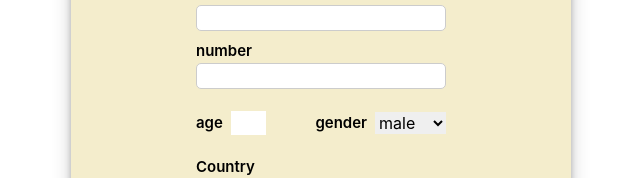
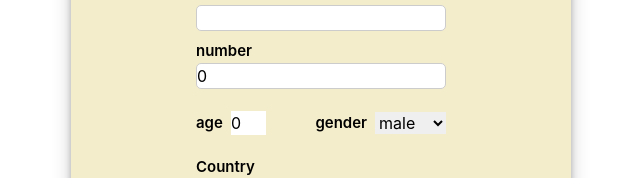
Before and after one commit to Ameer2000Mzori/Form-Formik-Yup-Mern, a React (Create React App) app in the folder frontend/: page / in a window 1280 px wide. Shown: the part 262-440 px from the top of the page, without its empty margins (319-959 px from the left). Built offline with nearby package versions, Linux system fonts and the light colour scheme.

Commit message:
added validationschema for all inputs

```diff
--- a/frontend/src/component/Form.jsx
+++ b/frontend/src/component/Form.jsx
@@ -12,10 +12,29 @@ import {
 } from './hooks/StyledComponents.jsx'
 
 const validationSchema = Yup.object().shape({
-  newtodo: Yup.string()
+  firstname: Yup.string()
     .min(2, 'Too Short!')
     .max(50, 'Too Long!')
     .required('Required'),
+  lastname: Yup.string()
+    .min(2, 'Too Short!')
+    .max(50, 'Too Long!')
+    .required('Required'),
+  email: Yup.string()
+    .min(2, 'Too Short!')
+    .max(50, 'Too Long!')
+    .required('Required'),
+  phonenumber: Yup.number()
+    .min(2, 'Too Short!')
+    .max(50, 'Too Long!')
+    .required('Required'),
+  age: Yup.number()
+    .min(0, 'Too Short!')
+    .max(100, 'Too Long!')
+    .required('Required'),
+  gender: Yup.string().required('Required'),
+  country: Yup.string().required('Required'),
+  city: Yup.string().required('Required'),
 })
 
 const Form = () => {
@@ -24,8 +43,8 @@ const Form = () => {
       firstname: '',
       lastname: '',
       email: '',
-      phonenumber: '',
-      age: '',
+      phonenumber: 0,
+      age: 0,
       gender: '',
       country: '',
       city: '',
@@ -46,7 +65,7 @@ const Form = () => {
         }}
       >
         <StyledInputsWrap>
-          <StyledLabel for="firstname">firstname</StyledLabel>
+          <StyledLabel htmlFor="firstname">firstname</StyledLabel>
           <StyledInput
             type="text"
             name="firstname"
@@ -58,7 +77,7 @@ const Form = () => {
         </StyledInputsWrap>
 
         <StyledInputsWrap>
-          <StyledLabel for="lastname">lastname</StyledLabel>
+          <StyledLabel htmlFor="lastname">lastname</StyledLabel>
           <StyledInput
             type="text"
             name="lastname"
@@ -70,7 +89,7 @@ const Form = () => {
         </StyledInputsWrap>
 
         <StyledInputsWrap>
-          <StyledLabel for="email">email</StyledLabel>
+          <StyledLabel htmlFor="email">email</StyledLabel>
           <StyledInput
             type="email"
             name="email"
@@ -82,7 +101,7 @@ const Form = () => {
         </StyledInputsWrap>
 
         <StyledInputsWrap>
-          <StyledLabel for="phonenumber">number</StyledLabel>
+          <StyledLabel htmlFor="phonenumber">number</StyledLabel>
           <StyledInput
             type="number"
             name="phonenumber"
@@ -95,7 +114,7 @@ const Form = () => {
 
         <div className="flex flex-row text-center items-center justify-between h-[50px] w-[50%]">
           <div className="flex flex-row text-center items-center gap-2">
-            <StyledLabel for="age">age</StyledLabel>
+            <StyledLabel htmlFor="age">age</StyledLabel>
             <input
               type="number"
               min={0}
@@ -109,7 +128,7 @@ const Form = () => {
             />
           </div>
           <div className="flex flex-row text-center items-center gap-2">
-            <StyledLabel for="gender"> gender</StyledLabel>
+            <StyledLabel htmlFor="gender"> gender</StyledLabel>
             <select
               id="gender"
               name="gender"
@@ -124,7 +143,7 @@ const Form = () => {
         </div>
 
         <StyledInputsWrap>
-          <StyledLabel for="country">Country</StyledLabel>
+          <StyledLabel htmlFor="country">Country</StyledLabel>
           <StyledInput
             type="text"
             name="country"
@@ -136,7 +155,7 @@ const Form = () => {
         </StyledInputsWrap>
 
         <StyledInputsWrap>
-          <StyledLabel for="city">City</StyledLabel>
+          <StyledLabel htmlFor="city">City</StyledLabel>
           <StyledInput
             type="text"
             name="city"
@@ -148,7 +167,7 @@ const Form = () => {
         </StyledInputsWrap>
 
         <StyledInputsTextAreaWrap>
-          <StyledLabel for="textarea">message...</StyledLabel>
+          <StyledLabel htmlFor="textarea">message...</StyledLabel>
           <StyledTextArea
             name="textarea"
             id="textarea"
```
